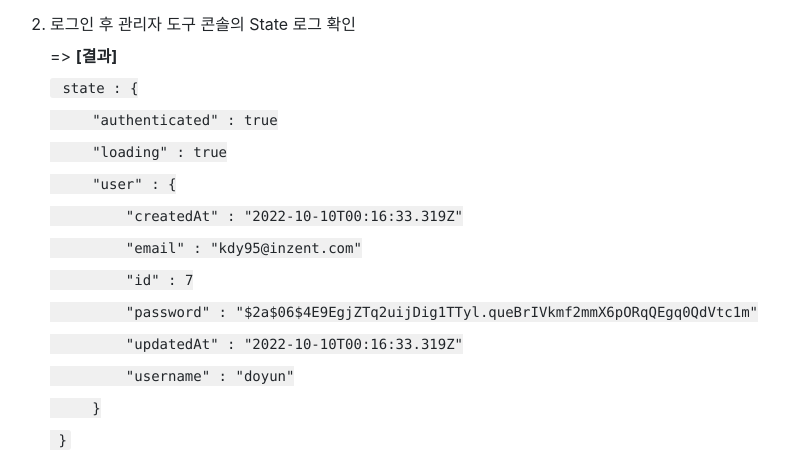
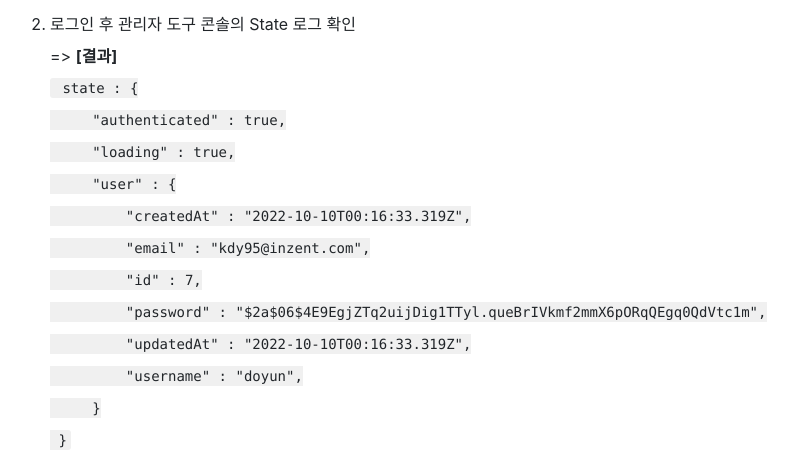
Before and after one commit to StdRunner/StdRunner.github.io, a Jekyll site: the page built from _posts/clone-reddit/2022-10-10-a4-set-userinfo-context.md, in a window 1280 px wide and 900 px high, scrolled down 4450 px. Shown: the part 234-709 px from the top of the window, without its empty margins (130-928 px from the left). Built offline with Jekyll 4.4.1, drawn with Linux system fonts in a browser that asks for light colours; nearby versions of some CDN libraries; comment, search, counter and statistics services are not loaded; a style sheet for code colours, icons or effects is not loaded.

````diff
--- a/_posts/clone-reddit/2022-10-10-a4-set-userinfo-context.md
+++ b/_posts/clone-reddit/2022-10-10-a4-set-userinfo-context.md
@@ -181,15 +181,15 @@
     => **[결과]**
     ```json
     state : {
-        "authenticated" : true
-        "loading" : true
+        "authenticated" : true,
+        "loading" : true,
         "user" : {
-            "createdAt" : "2022-10-10T00:16:33.319Z"
-            "email" : "kdy95@inzent.com"
-            "id" : 7
-            "password" : "$2a$06$4E9EgjZTq2uijDig1TTyl.queBrIVkmf2mmX6pORqQEgq0QdVtc1m"
-            "updatedAt" : "2022-10-10T00:16:33.319Z"
-            "username" : "doyun"
+            "createdAt" : "2022-10-10T00:16:33.319Z",
+            "email" : "kdy95@inzent.com",
+            "id" : 7,
+            "password" : "$2a$06$4E9EgjZTq2uijDig1TTyl.queBrIVkmf2mmX6pORqQEgq0QdVtc1m",
+            "updatedAt" : "2022-10-10T00:16:33.319Z",
+            "username" : "doyun",
         }
     }
     ```
````
